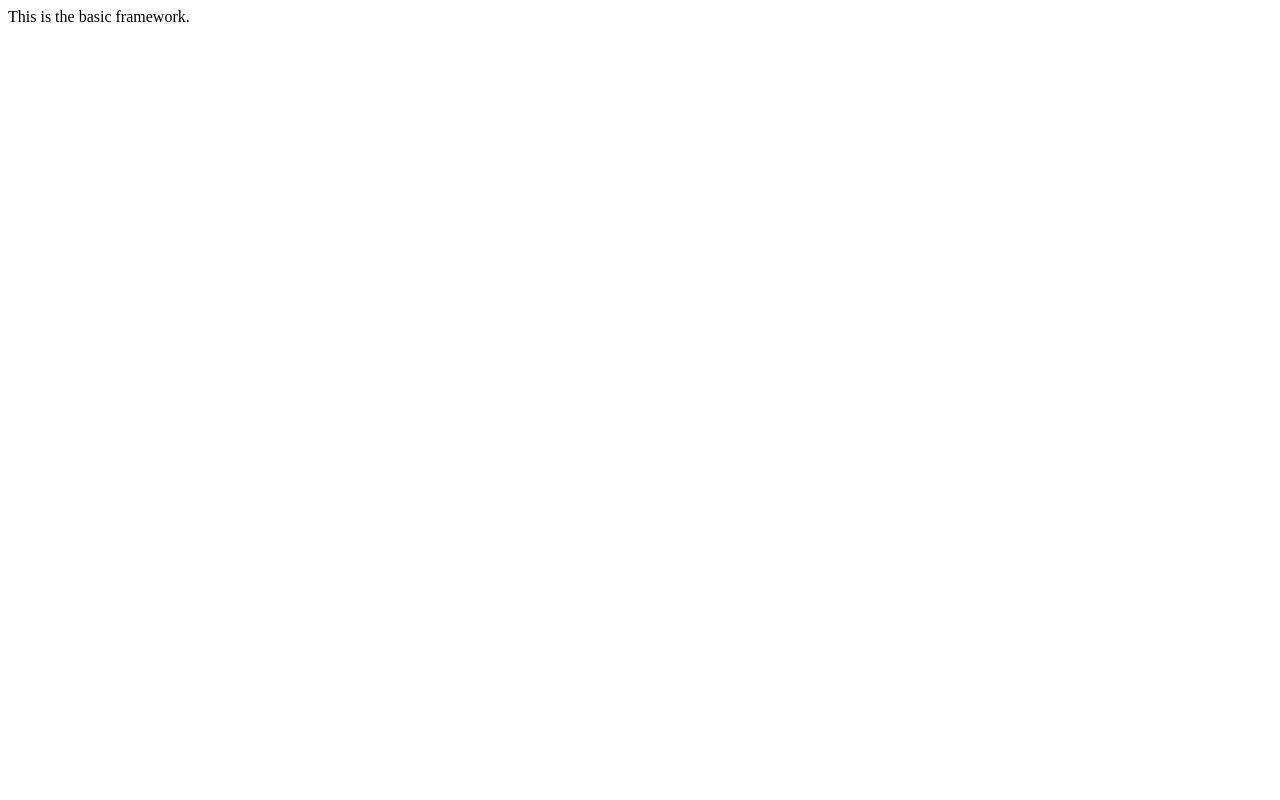
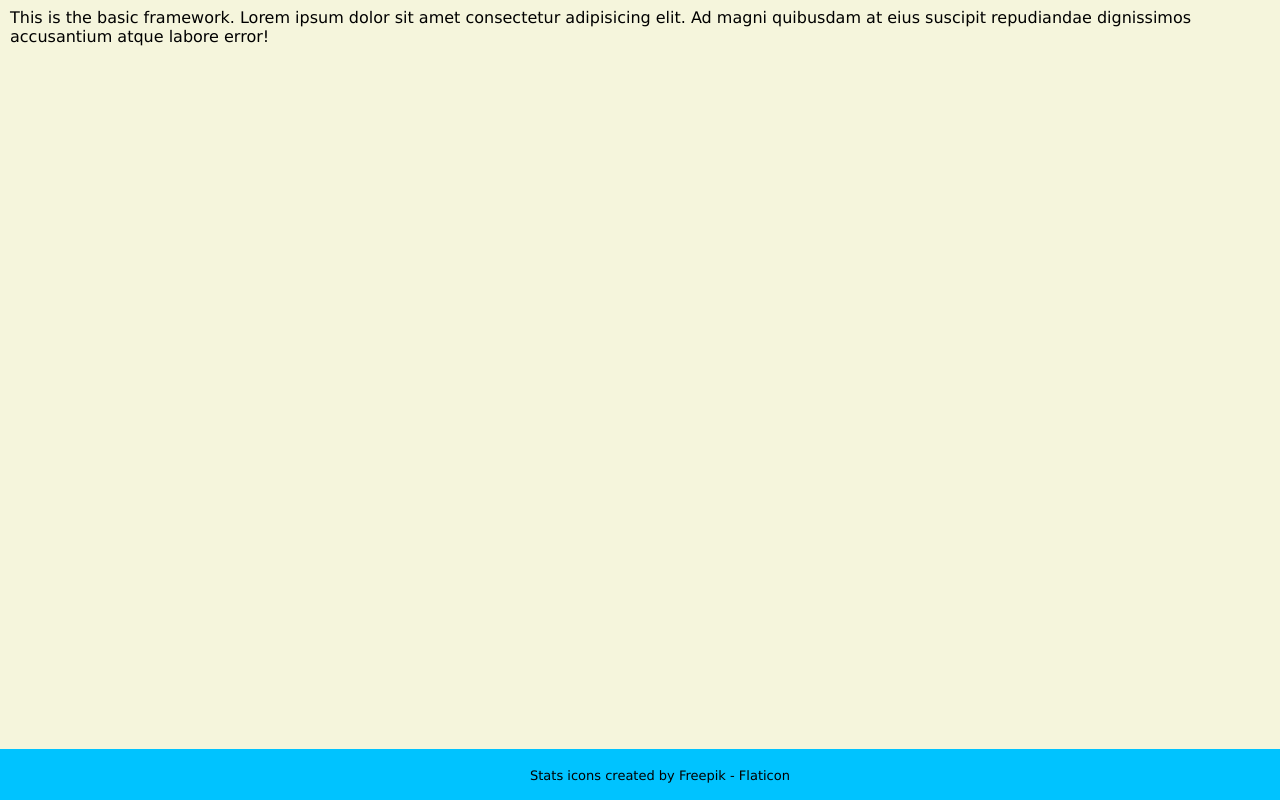
Before and after one commit to Grace-Austen/CPSC-4030-Project, a plain HTML site: page index.html in a window 1280 px wide. Drawn offline with Linux system fonts and the light colour scheme.

Commit message:
added credits footer and some style stuff... colors arent final

```diff
--- a/index.html
+++ b/index.html
@@ -1,11 +1,26 @@
 <!DOCTYPE html>
-<html>
+<html lang="en">
   <head>
+    <!--Overhead stuff-->
     <meta charset="UTF-8"/>
     <title>CPSC 4030 Project</title>
-    <link rel="icon" href="assets/favicon">
+    <link rel="icon" href="assets\favicon.png">
+    <link rel="stylesheet" href="style.css">
   </head>
   <body>
-    This is the basic framework.
+    <!--Main content, where stuff will be-->
+    <div id="main-content">
+      This is the basic framework.
+      Lorem ipsum dolor sit amet consectetur adipisicing elit. Ad magni quibusdam at eius suscipit repudiandae dignissimos accusantium atque labore error!
+    </div>
+
+    <!--This will be the credits, keep at bottom-->
+    <div id="credits">
+      <ul>
+        <li>
+          <a href="https://www.flaticon.com/free-icons/stats" title="stats icons" target="_blank">Stats icons created by Freepik - Flaticon</a>
+        </li>
+      </ul>
+    </div>
   </body>
 </html>
--- /dev/null
+++ b/style.css
@@ -0,0 +1,34 @@
+/*Overall style changes*/
+* {
+    font-family: Verdana, Geneva, Tahoma, sans-serif;
+    margin-left: 0;
+}
+
+/*Main body*/
+body {
+    background-color: beige;
+}
+
+#main-content {
+    margin-left: 10px;
+}
+
+/*Credits*/
+#credits {
+    background-color: rgb(0, 195, 255);
+    position: fixed;
+    bottom: 0;
+    width: 100%;
+}
+
+#credits ul {
+    list-style-type: none;
+    text-align: center;
+}
+
+#credits a {
+    color: black;
+    text-decoration: none;
+    font-size: small;
+
+}
```
